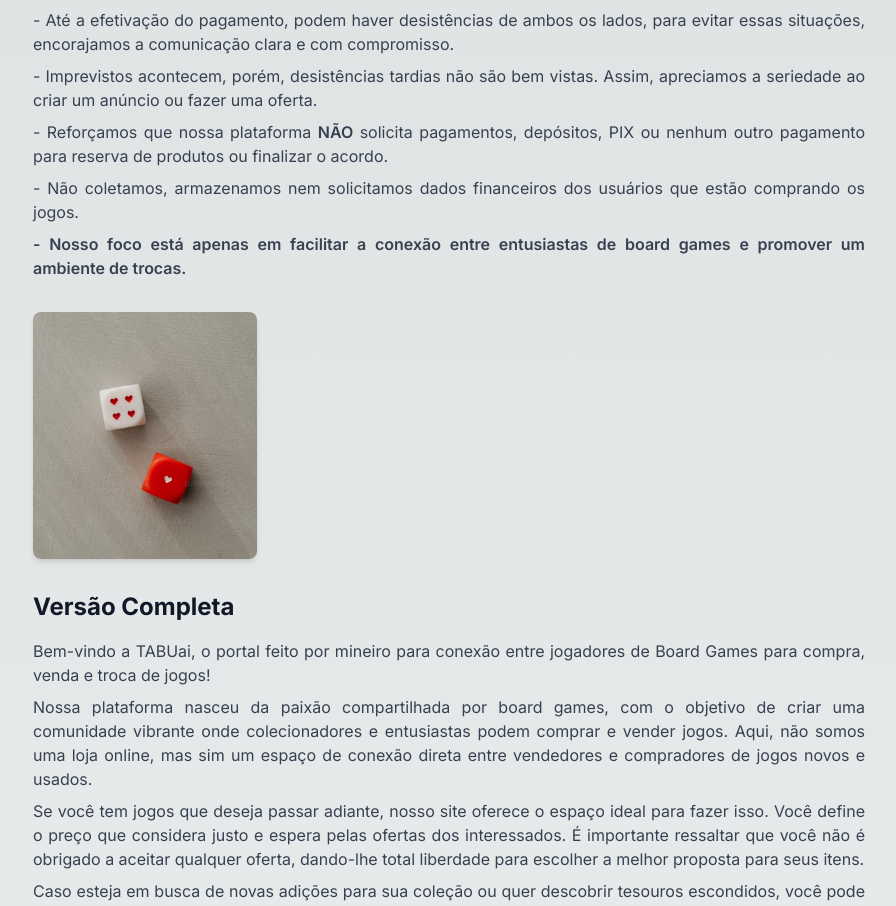
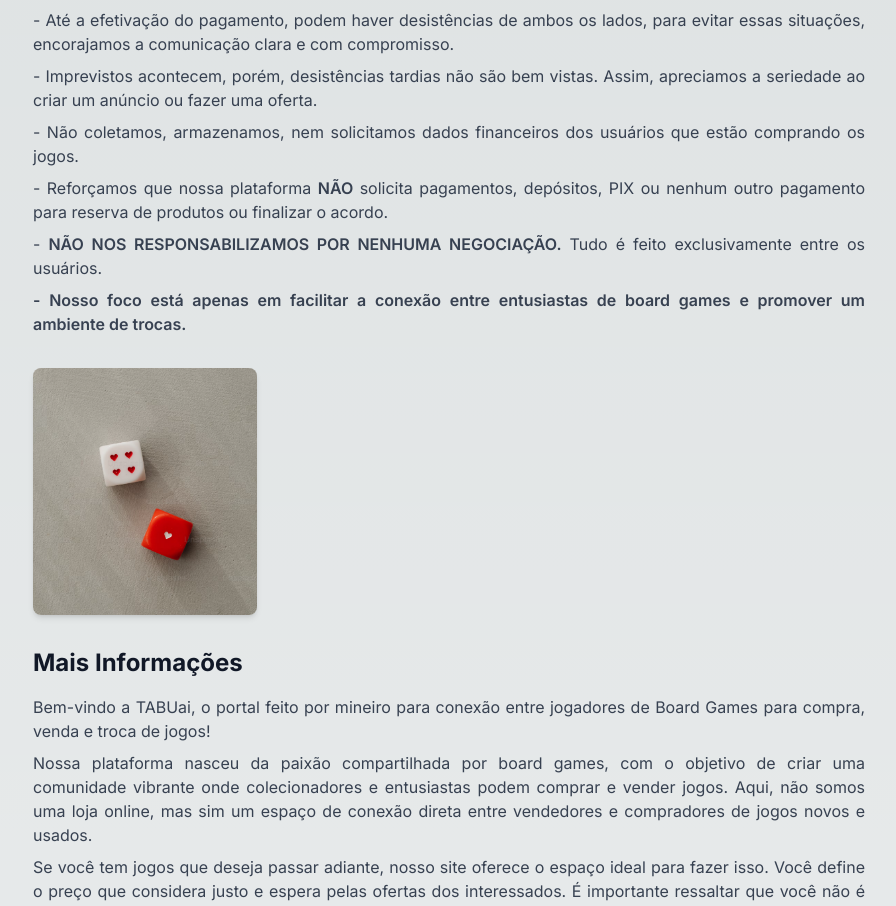
Before and after one commit to devfel/tabuai, a Next.js app: page /about in a window 1280 px wide. Shown: the part 1289-2195 px from the top of the page, without its empty margins (191-1087 px from the left). Built offline with nearby package versions, Linux system fonts and the light colour scheme; no server answers.

Commit message:
updating about page with responsability information

```diff
--- a/src/app/about/page.js
+++ b/src/app/about/page.js
@@ -30,10 +30,13 @@ export default function About() {
           </p>
           <p className="mt-2 text-justify text-gray-700 dark:text-gray-200">- Até a efetivação do pagamento, podem haver desistências de ambos os lados, para evitar essas situações, encorajamos a comunicação clara e com compromisso.</p>
           <p className="mt-2 text-justify text-gray-700 dark:text-gray-200">- Imprevistos acontecem, porém, desistências tardias não são bem vistas. Assim, apreciamos a seriedade ao criar um anúncio ou fazer uma oferta.</p>
+          <p className="mt-2 text-justify text-gray-700 dark:text-gray-200">- Não coletamos, armazenamos, nem solicitamos dados financeiros dos usuários que estão comprando os jogos.</p>
           <p className="mt-2 text-justify text-gray-700 dark:text-gray-200">
             - Reforçamos que nossa plataforma <span className="font-semibold">NÃO</span> solicita pagamentos, depósitos, PIX ou nenhum outro pagamento para reserva de produtos ou finalizar o acordo.
           </p>
-          <p className="mt-2 text-justify text-gray-700 dark:text-gray-200">- Não coletamos, armazenamos nem solicitamos dados financeiros dos usuários que estão comprando os jogos.</p>
+          <p className="mt-2 text-justify text-gray-700 dark:text-gray-200">
+            - <span className="font-semibold">NÃO NOS RESPONSABILIZAMOS POR NENHUMA NEGOCIAÇÃO.</span> Tudo é feito exclusivamente entre os usuários.
+          </p>
           <p className="mt-2 text-justify text-gray-700 dark:text-gray-200">
             <span className="font-semibold"> - Nosso foco está apenas em facilitar a conexão entre entusiastas de board games e promover um ambiente de trocas. </span>
           </p>
@@ -45,7 +48,7 @@ export default function About() {
 
         {/* Seção Versão Completa */}
         <div>
-          <h2 className="text-2xl font-bold text-gray-900 dark:text-gray-50 mb-4">Versão Completa</h2>
+          <h2 className="text-2xl font-bold text-gray-900 dark:text-gray-50 mb-4">Mais Informações</h2>
           <p className="mt-2 text-justify text-gray-700 dark:text-gray-200">Bem-vindo a TABUai, o portal feito por mineiro para conexão entre jogadores de Board Games para compra, venda e troca de jogos!</p>
           <p className="mt-2 text-justify text-gray-700 dark:text-gray-200">Nossa plataforma nasceu da paixão compartilhada por board games, com o objetivo de criar uma comunidade vibrante onde colecionadores e entusiastas podem comprar e vender jogos. Aqui, não somos uma loja online, mas sim um espaço de conexão direta entre vendedores e compradores de jogos novos e usados.</p>
           <p className="mt-2 text-justify text-gray-700 dark:text-gray-200">
```
